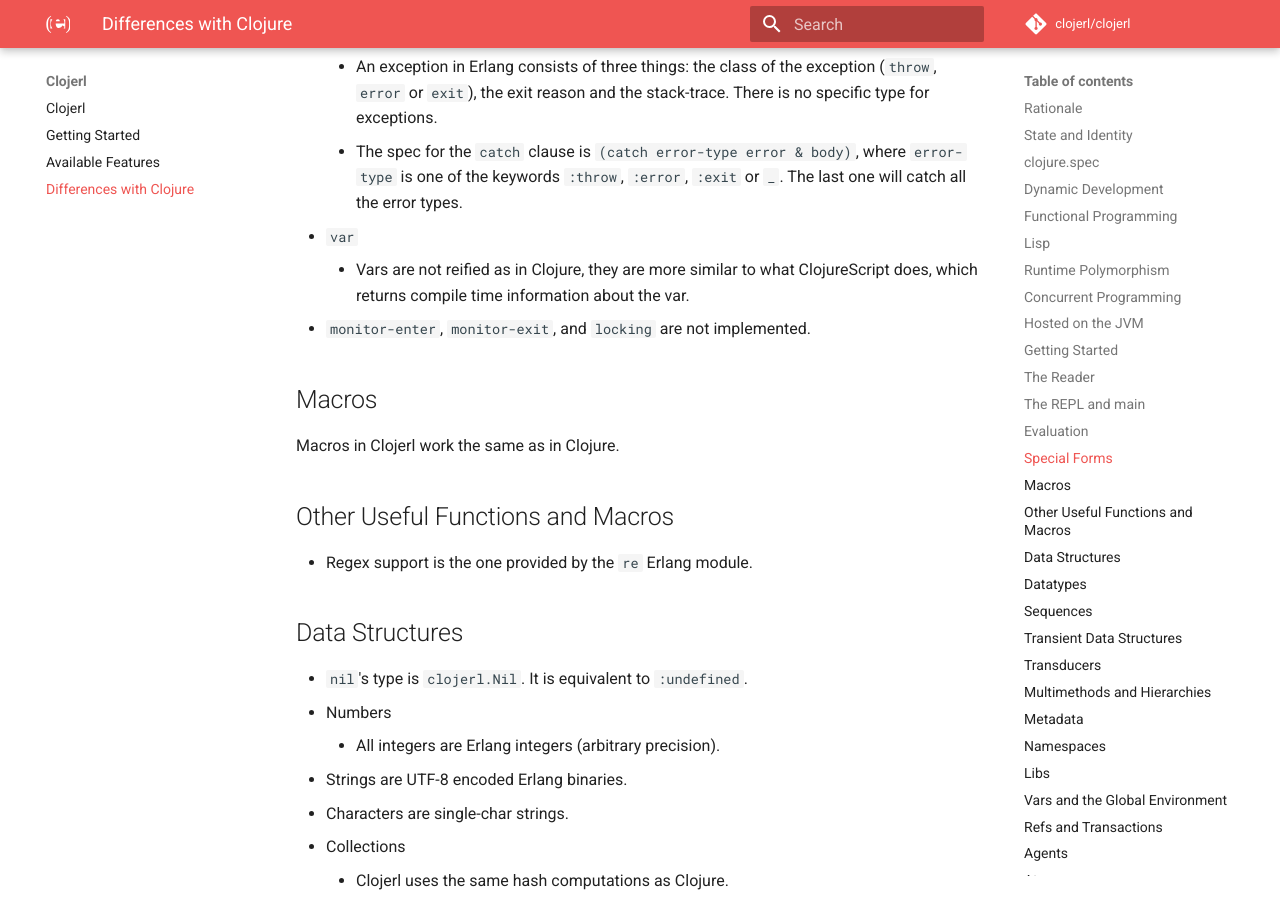
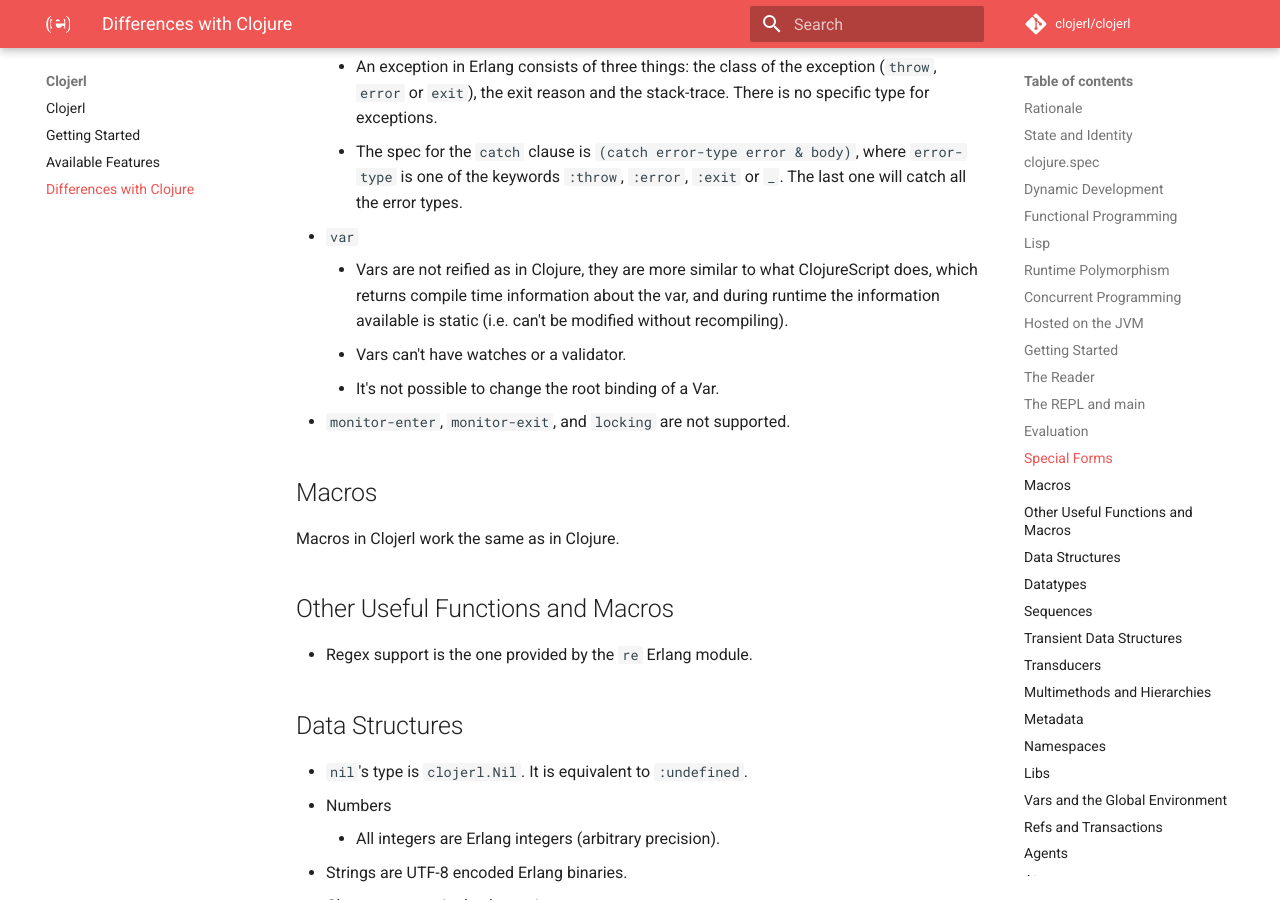
Before and after one commit to clojerl/clojerl.github.io, an MkDocs documentation site: the page built from docs/differences-with-clojure.md, in a window 1280 px wide and 900 px high, scrolled down 3100 px. Built offline with MkDocs 1.6.1 and Material for MkDocs 9.7.7, drawn with Linux system fonts in a browser that asks for light colours; comment, search, counter and statistics services are not loaded; some of the changed text lies outside the part shown.

Commit message:
Update information about vars

```diff
--- a/docs/differences-with-clojure.md
+++ b/docs/differences-with-clojure.md
@@ -128,8 +128,11 @@
 - `var`
     - Vars are not reified as in Clojure, they are more similar to what
       ClojureScript does, which returns compile time information about
-      the var.
-- `monitor-enter`, `monitor-exit`, and `locking` are not implemented.
+      the var, and during runtime the information available is static
+      (i.e. can't be modified without recompiling).
+    - Vars can't have watches or a validator.
+    - It's not possible to change the root binding of a Var.
+- `monitor-enter`, `monitor-exit`, and `locking` are not supported.
 
 ## Macros
 
@@ -211,9 +214,13 @@
 
 ## Vars and the Global Environment
 
-- Vars (i.e. `def`, `binding` and `set!`) work as in Clojure.
-- Atoms are implemented in a naive way.
-- Refs and Agents are not currently implemented.
+- `def`, `binding` and `set!` work as in Clojure
+    - `def` yields the Var itself as in Clojure.
+    - Root bindings can't be modified (e.g. with `alter-var-root`
+      or `with-redefs`).
+    - Vars can't have watches or a validator.
+- Atom and Agent implementations are experimental.
+- Refs are not currently implemented.
 
 ## Refs and Transactions
 
@@ -221,11 +228,11 @@
 
 ## Agents
 
-Agents are not implemented.
+Agent implementation is experimental.
 
 ## Atoms
 
-Atoms have a naive implementation.
+Atom implementation is experimental.
 
 ## Reducers
 
```
